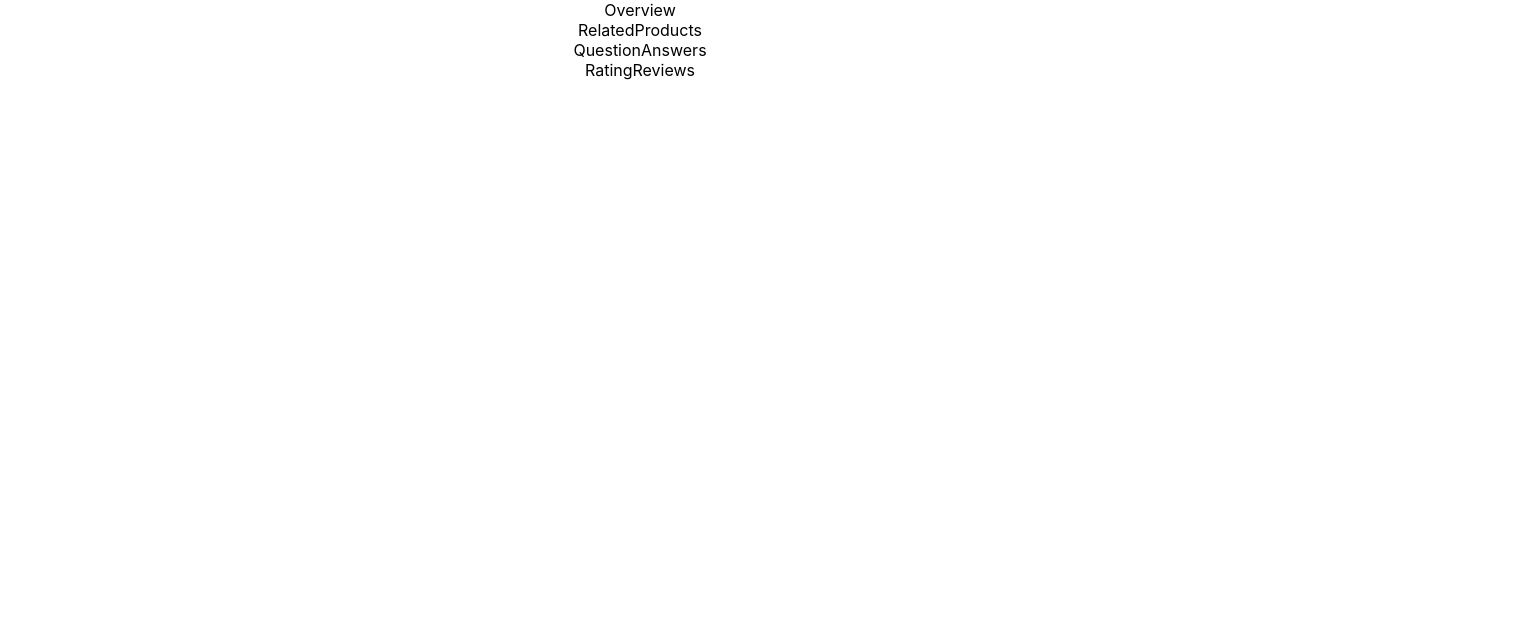
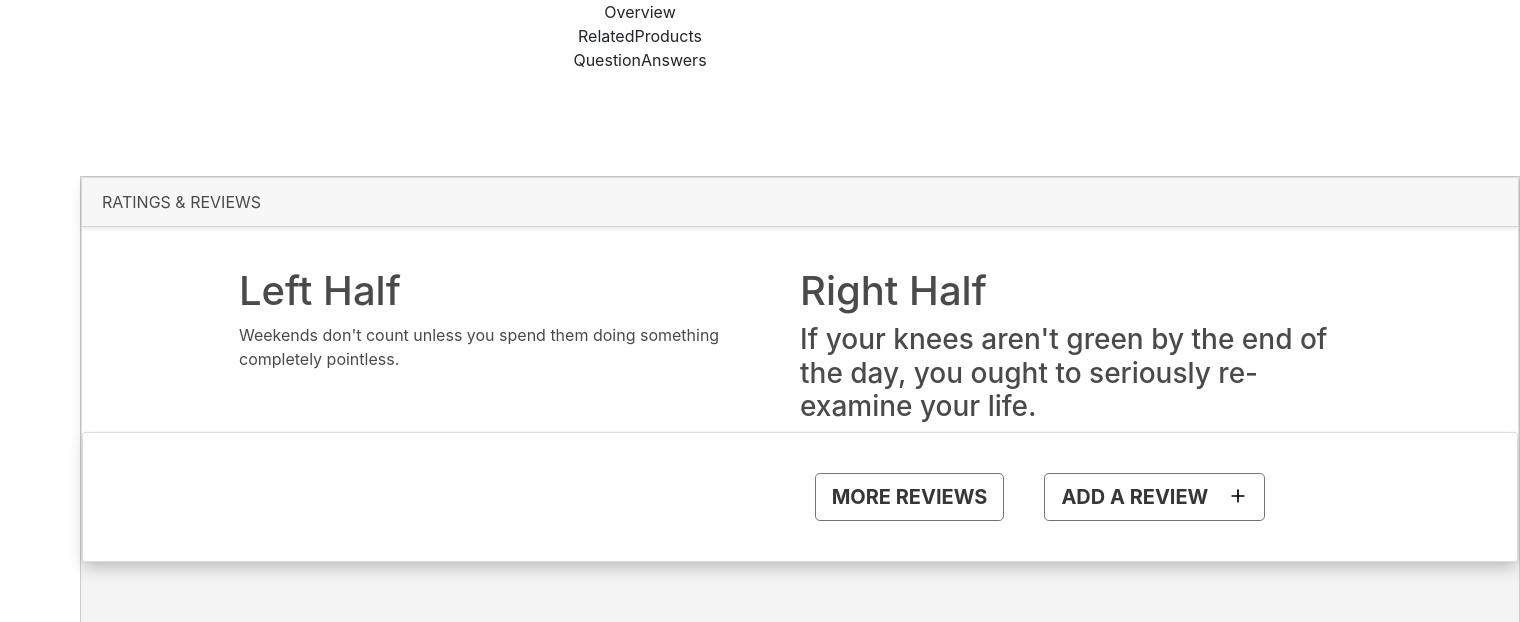
Before and after one commit to zluther89/Project-Greenfield, a React (Create React App) app: page / in a window 1280 px wide. Shown: the top 622 px of the page, 1520 px wide, since content can reach past the window. Built offline with nearby package versions, Linux system fonts and the light colour scheme.

Commit message:
finish Rating&Scores card

```diff
--- a/package.json
+++ b/package.json
@@ -8,6 +8,7 @@
     "@testing-library/user-event": "^7.2.1",
     "axios": "^0.19.2",
     "bootstrap": "^4.4.1",
+    "bulma": "^0.8.1",
     "express": "^4.17.1",
     "jest": "^24.9.0",
     "jquery": "^3.4.1",
@@ -15,6 +16,7 @@
     "path": "^0.12.7",
     "react": "^16.13.1",
     "react-dom": "^16.13.1",
+    "react-feather": "^2.0.3",
     "react-redux": "^7.2.0",
     "react-scripts": "3.4.1",
     "redux": "^4.0.5"
--- a/src/App.css
+++ b/src/App.css
@@ -36,3 +36,35 @@
     transform: rotate(360deg);
   }
 }
+
+/* css code for RatingReviews component */
+/* rating&reviews box */
+.RatingReviews{
+  position:absolute;
+  top: 40%;
+  left: 25%;
+  width:90em;
+  height:50em;
+  margin-top: -9em; /*set to a negative number 1/2 of your height*/
+  margin-left: -15em; /*set to a negative number 1/2 of your width*/
+  border: 1px solid #ccc;
+  background-color: #f3f3f3;
+}
+.RatingButton{
+  margin: 20px;
+}
+.RightMargin{
+  margin-right: 20px;
+}
+
+
+
+/* Pattern styles */
+.left-half {
+  float: left;
+  width:50%
+}
+.right-half {
+  float: right;
+  width:50%
+}
--- a/src/components/RatingsReviews/RatingReviews.jsx
+++ b/src/components/RatingsReviews/RatingReviews.jsx
@@ -1,5 +1,5 @@
 import React from "react";
-
+import { Plus } from "react-feather";
 export default class RatingReviews extends React.Component {
   constructor(props) {
     super(props);
@@ -7,6 +7,40 @@ export default class RatingReviews extends React.Component {
   }
 
   render() {
-    return <div>RatingReviews</div>;
+    return (
+      <div className="RatingReviews">
+        <div className="card ">
+          <div className="card-header">RATINGS & REVIEWS</div>
+          <div className="card-body"></div>
+          <section className="container">
+            <div className="left-half text-left">
+              <h1 >Left Half</h1>
+              <p>
+                Weekends don't count unless you spend them doing something
+                completely pointless.
+              </p>
+              </div>
+            <div className="right-half text-left">
+              <h1>Right Half</h1>
+              <h3>
+                If your knees aren't green by the end of the day, you ought to
+                seriously re-examine your life.
+              </h3>
+            </div>
+          </section>
+          <div className="card text-center">
+            <div className="card-body">
+              <button className="btn btn-outline-secondary btn-lg RatingButton" style={{"margin-left":"500px"}}>
+                <strong>MORE REVIEWS</strong>
+              </button>
+              <button className="btn btn-outline-secondary btn-lg RatingButton">
+                <strong className="RightMargin">ADD A REVIEW</strong>
+                <Plus color="black" size={20} style={{"margin-bottom":"5px"}}/>
+              </button>
+            </div>
+          </div>
+        </div>
+      </div>
+    );
   }
 }
--- a/src/index.js
+++ b/src/index.js
@@ -4,7 +4,9 @@ import "./index.css";
 import App from "./App";
 import { Provider } from "react-redux";
 import store from "./components/Redux/Store.js";
-
+import 'bulma/css/bulma.css'
+import "bootstrap/dist/css/bootstrap.css";
+import { Plus } from 'react-feather';
 ReactDOM.render(
   <Provider store={store}>
     <App />
```
Also changed, not shown: 1 other file (tests, documents, lock files or other folders).
